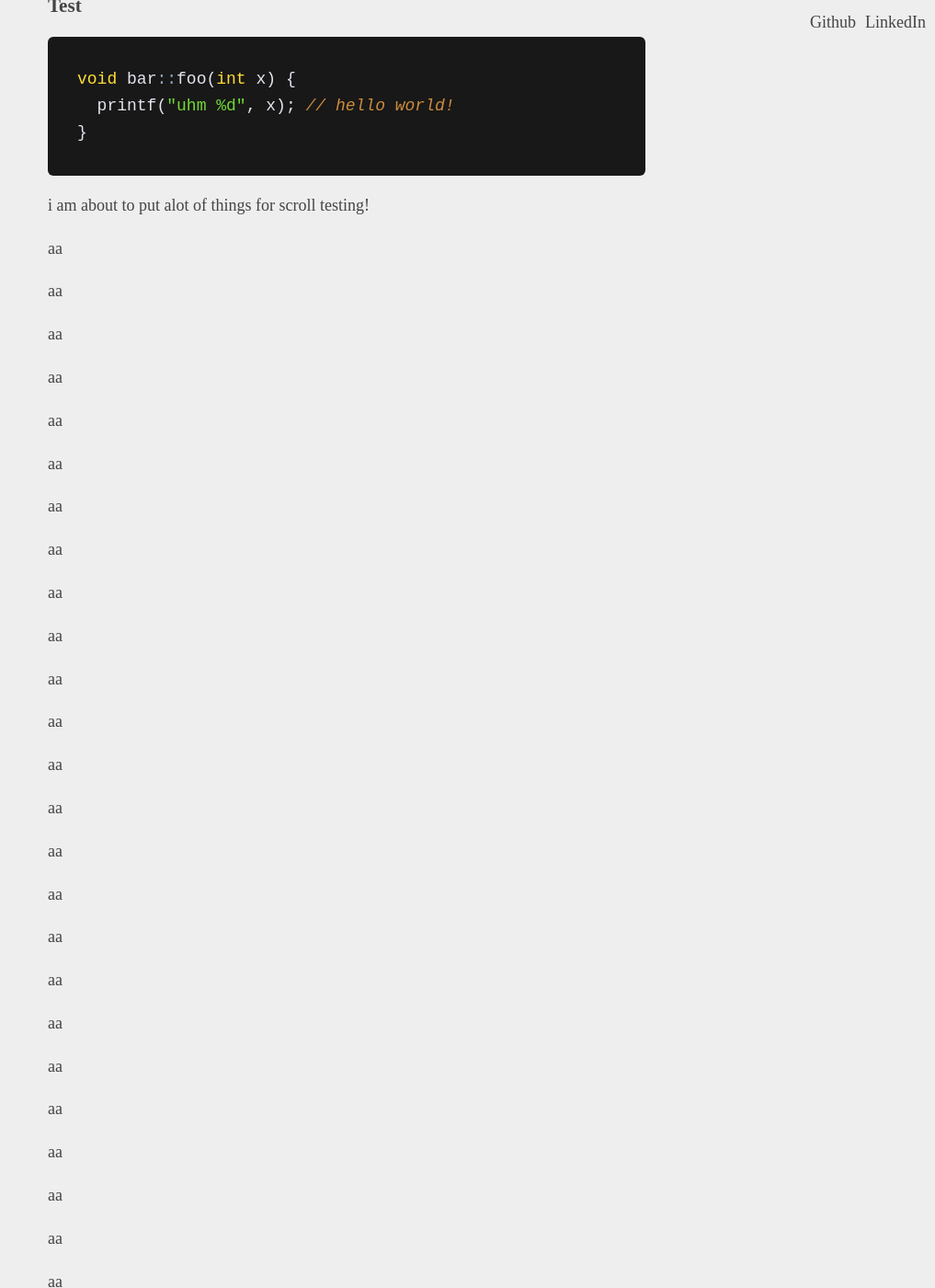
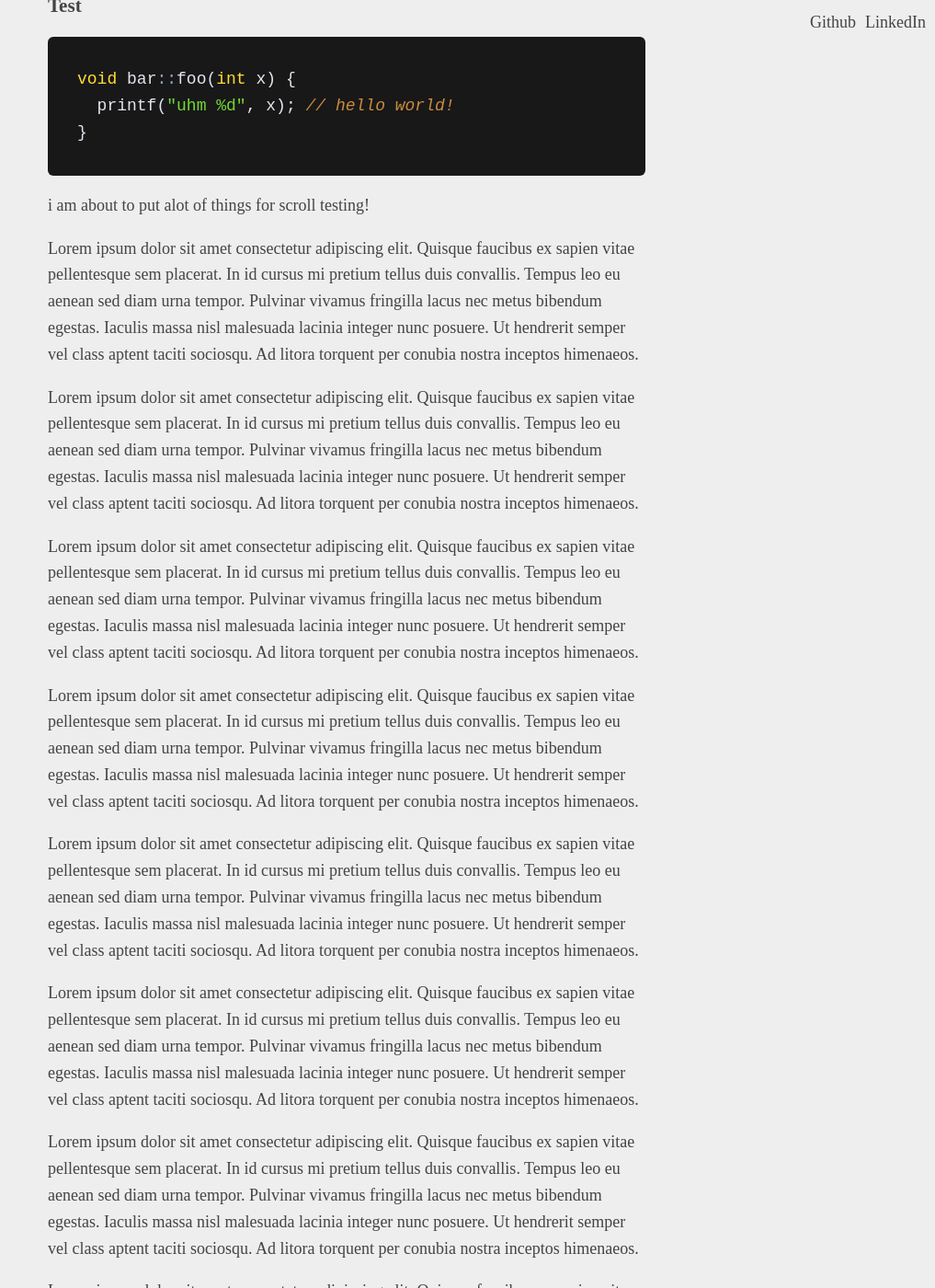
Before and after one commit to bakjedev/bakjedev.github.io, a Jekyll site: the page built from _pages/test.md, in a window 1280 px wide and 1400 px high, scrolled down 216 px. Shown: the whole window at 92% size, without its empty margins (263-1280 px from the left). Built offline with Jekyll 4.4.1, drawn with Linux system fonts in a browser that asks for light colours; some of the changed text lies outside the part shown.

Commit message:
add some lorem ipsum to see how big text looks like

```diff
--- a/_pages/test.md
+++ b/_pages/test.md
@@ -18,6 +18,25 @@
 i am about to put alot of things for scroll testing!
 
 
+Lorem ipsum dolor sit amet consectetur adipiscing elit. Quisque faucibus ex sapien vitae pellentesque sem placerat. In id cursus mi pretium tellus duis convallis. Tempus leo eu aenean sed diam urna tempor. Pulvinar vivamus fringilla lacus nec metus bibendum egestas. Iaculis massa nisl malesuada lacinia integer nunc posuere. Ut hendrerit semper vel class aptent taciti sociosqu. Ad litora torquent per conubia nostra inceptos himenaeos.
+
+Lorem ipsum dolor sit amet consectetur adipiscing elit. Quisque faucibus ex sapien vitae pellentesque sem placerat. In id cursus mi pretium tellus duis convallis. Tempus leo eu aenean sed diam urna tempor. Pulvinar vivamus fringilla lacus nec metus bibendum egestas. Iaculis massa nisl malesuada lacinia integer nunc posuere. Ut hendrerit semper vel class aptent taciti sociosqu. Ad litora torquent per conubia nostra inceptos himenaeos.
+
+Lorem ipsum dolor sit amet consectetur adipiscing elit. Quisque faucibus ex sapien vitae pellentesque sem placerat. In id cursus mi pretium tellus duis convallis. Tempus leo eu aenean sed diam urna tempor. Pulvinar vivamus fringilla lacus nec metus bibendum egestas. Iaculis massa nisl malesuada lacinia integer nunc posuere. Ut hendrerit semper vel class aptent taciti sociosqu. Ad litora torquent per conubia nostra inceptos himenaeos.
+
+Lorem ipsum dolor sit amet consectetur adipiscing elit. Quisque faucibus ex sapien vitae pellentesque sem placerat. In id cursus mi pretium tellus duis convallis. Tempus leo eu aenean sed diam urna tempor. Pulvinar vivamus fringilla lacus nec metus bibendum egestas. Iaculis massa nisl malesuada lacinia integer nunc posuere. Ut hendrerit semper vel class aptent taciti sociosqu. Ad litora torquent per conubia nostra inceptos himenaeos.
+
+Lorem ipsum dolor sit amet consectetur adipiscing elit. Quisque faucibus ex sapien vitae pellentesque sem placerat. In id cursus mi pretium tellus duis convallis. Tempus leo eu aenean sed diam urna tempor. Pulvinar vivamus fringilla lacus nec metus bibendum egestas. Iaculis massa nisl malesuada lacinia integer nunc posuere. Ut hendrerit semper vel class aptent taciti sociosqu. Ad litora torquent per conubia nostra inceptos himenaeos.
+
+Lorem ipsum dolor sit amet consectetur adipiscing elit. Quisque faucibus ex sapien vitae pellentesque sem placerat. In id cursus mi pretium tellus duis convallis. Tempus leo eu aenean sed diam urna tempor. Pulvinar vivamus fringilla lacus nec metus bibendum egestas. Iaculis massa nisl malesuada lacinia integer nunc posuere. Ut hendrerit semper vel class aptent taciti sociosqu. Ad litora torquent per conubia nostra inceptos himenaeos.
+
+Lorem ipsum dolor sit amet consectetur adipiscing elit. Quisque faucibus ex sapien vitae pellentesque sem placerat. In id cursus mi pretium tellus duis convallis. Tempus leo eu aenean sed diam urna tempor. Pulvinar vivamus fringilla lacus nec metus bibendum egestas. Iaculis massa nisl malesuada lacinia integer nunc posuere. Ut hendrerit semper vel class aptent taciti sociosqu. Ad litora torquent per conubia nostra inceptos himenaeos.
+
+Lorem ipsum dolor sit amet consectetur adipiscing elit. Quisque faucibus ex sapien vitae pellentesque sem placerat. In id cursus mi pretium tellus duis convallis. Tempus leo eu aenean sed diam urna tempor. Pulvinar vivamus fringilla lacus nec metus bibendum egestas. Iaculis massa nisl malesuada lacinia integer nunc posuere. Ut hendrerit semper vel class aptent taciti sociosqu. Ad litora torquent per conubia nostra inceptos himenaeos.
+
+Lorem ipsum dolor sit amet consectetur adipiscing elit. Quisque faucibus ex sapien vitae pellentesque sem placerat. In id cursus mi pretium tellus duis convallis. Tempus leo eu aenean sed diam urna tempor. Pulvinar vivamus fringilla lacus nec metus bibendum egestas. Iaculis massa nisl malesuada lacinia integer nunc posuere. Ut hendrerit semper vel class aptent taciti sociosqu. Ad litora torquent per conubia nostra inceptos himenaeos.
+
+Lorem ipsum dolor sit amet consectetur adipiscing elit. Quisque faucibus ex sapien vitae pellentesque sem placerat. In id cursus mi pretium tellus duis convallis. Tempus leo eu aenean sed diam urna tempor. Pulvinar vivamus fringilla lacus nec metus bibendum egestas. Iaculis massa nisl malesuada lacinia integer nunc posuere. Ut hendrerit semper vel class aptent taciti sociosqu. Ad litora torquent per conubia nostra inceptos himenaeos.
 aa
 
 aa
@@ -271,89 +290,3 @@
 aa
 
 aa
-
-aa
-
-aa
-
-aa
-
-aa
-
-aa
-
-aa
-
-aa
-
-aa
-
-aa
-
-aa
-
-aa
-
-aa
-
-aa
-
-aa
-
-aa
-
-aa
-
-aa
-
-aa
-
-aa
-
-aa
-
-aa
-
-aa
-
-aa
-
-aa
-
-aa
-
-aa
-
-aa
-
-aa
-
-aa
-
-aa
-
-aa
-
-aa
-
-aa
-
-aa
-
-aa
-
-aa
-
-aa
-
-aa
-
-aa
-
-aa
-
-aa
-
-aa
-
-aa
```
